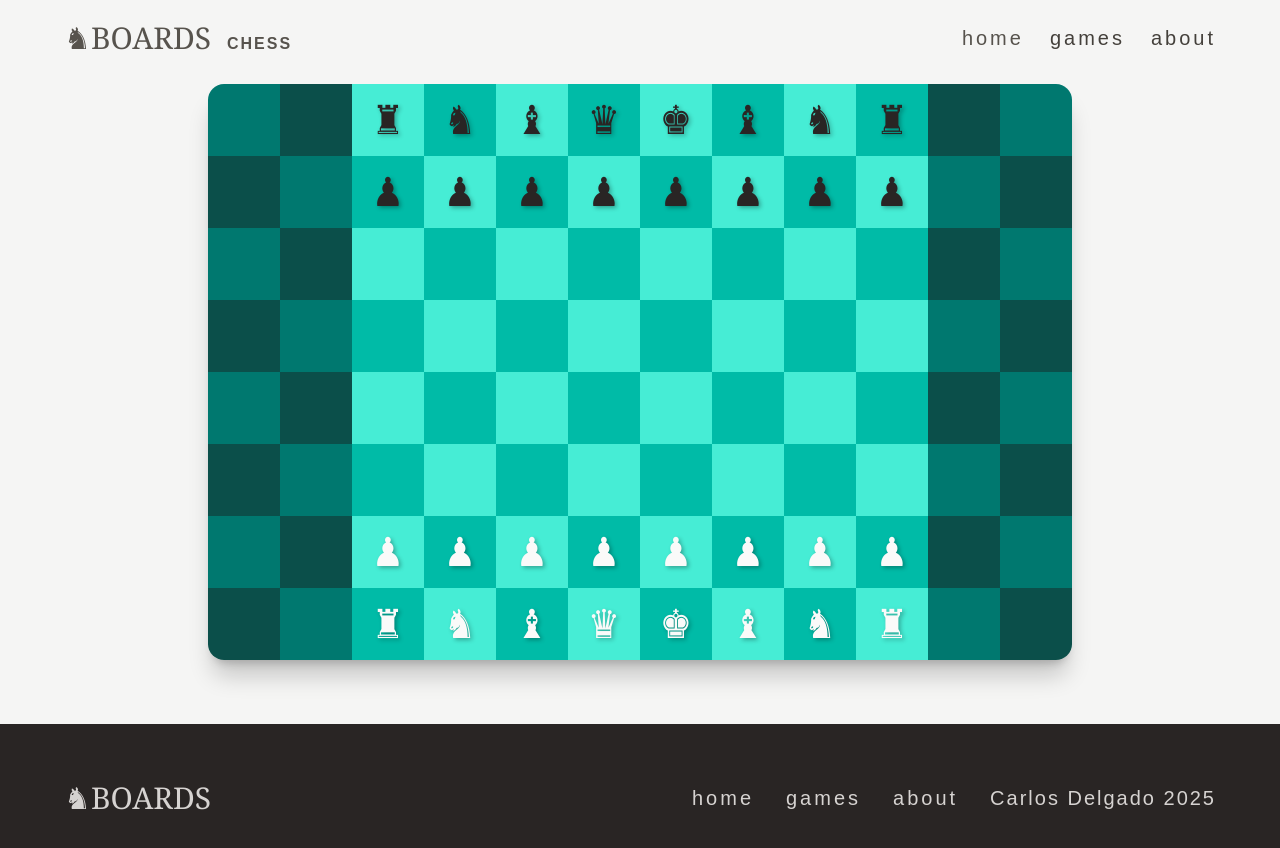
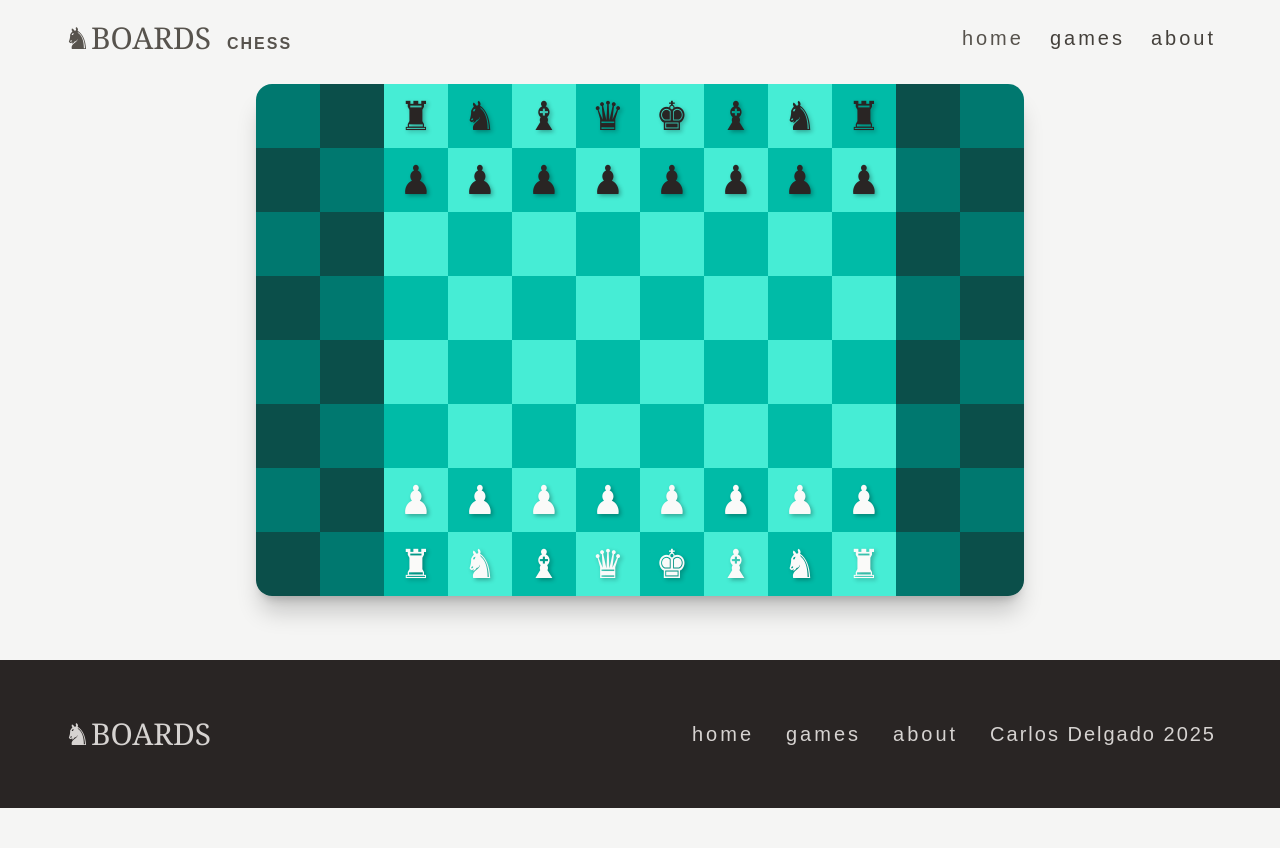
Before and after one commit to delgadociteriowa/boards-mint, a Next.js app: page /chess in a window 1280 px wide. Shown: the top 848 px of the page. After the commit the page ends 808 px from the top, so only its background shows below. Built offline with nearby package versions, Linux system fonts and the light colour scheme.

Commit message:
fix: octoboard small visual fix

```diff
--- a/src/components/Octoboard.tsx
+++ b/src/components/Octoboard.tsx
@@ -71,7 +71,7 @@ const Octoboard: React.FC = () => {
   return (
     <>
       {selectedGame && gameGrid.length > 0 ? (
-        <main className="w-[100%] md:w-[90%] my-0 mx-auto">
+        <main className="w-[100%] md:w-[90%] lg:w-[80%] my-0 mx-auto">
           <div className="grid w-[90%] rounded-2xl board-areas overflow-hidden mt-2 mb-16 mx-auto landscape:w-[75%] shadow-xl/20">
           {gameGrid.map((row, rowIndex) => (
             row.map((cellContent, colIndex) =>{
```
